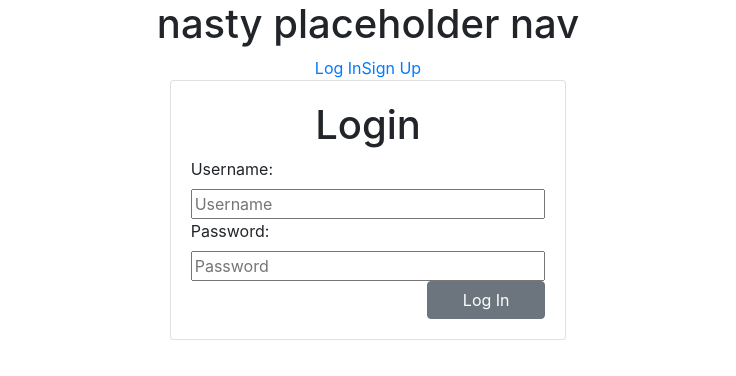
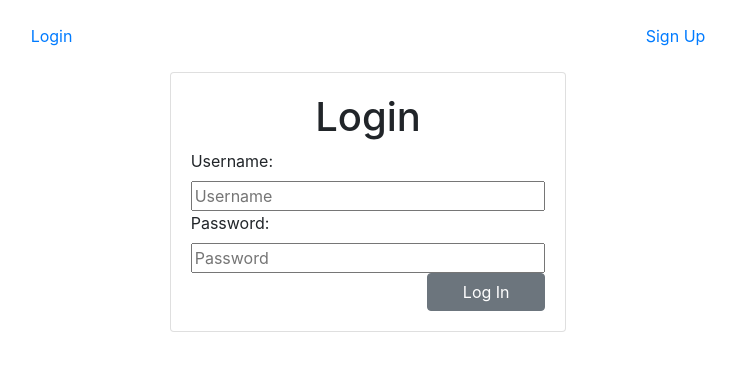
Before and after one commit to Saltiest-Hacker-News-Trolls-1/Front-End, a React (Create React App) app in the folder saltiest-hacker-news-trolls-1/: page /login in a window 1280 px wide. Shown: the top 376 px of the page, without its empty margins (272-1008 px from the left). Built offline with nearby package versions, Linux system fonts and the light colour scheme.

Commit message:
de-uglied nav

```diff
--- a/saltiest-hacker-news-trolls-1/src/App.js
+++ b/saltiest-hacker-news-trolls-1/src/App.js
@@ -1,22 +1,16 @@
 import React from 'react';
 import './App.css';
 import "bootstrap/dist/css/bootstrap.min.css";
-import { Route, Link, Switch } from "react-router-dom";
+import { Route, Switch } from "react-router-dom";
 import FormikLoginForm from './components/LoginForm';
 import PrivateRoute from "./components/PrivateRoute";
 import UserProfile from "./components/UserProfile";
+import Navbar from './components/Navigation';
 
 function App() {
   return (
     <div className="App">
-      <nav>
-        {/* This will be refactored into a reactstrap nav later. */}
-        <h1>nasty placeholder nav</h1>
-        <Link to="/login">Log In</Link>
-        <Link to="/signup">Sign Up</Link>
-        {/* Other links */}
-
-      </nav>
+      <Navbar />
       <Switch>
         <PrivateRoute path="/protected">
           <UserProfile />
--- /dev/null
+++ b/saltiest-hacker-news-trolls-1/src/components/Navigation.js
@@ -0,0 +1,18 @@
+import React from 'react';
+import { Nav, NavItem, NavLink, } from 'reactstrap';
+import { Link } from "react-router-dom";
+
+const Navbar = () => {
+    return (
+        <Nav pills className="p-3 d-flex justify-content-around">
+            <NavItem>
+                <NavLink> <Link to="/login">Login</Link></NavLink>
+            </NavItem>
+            <NavItem>
+                <NavLink><Link to="/signup">Sign Up</Link></NavLink>
+            </NavItem>
+        </Nav>
+    );
+}
+
+export default Navbar;
```
